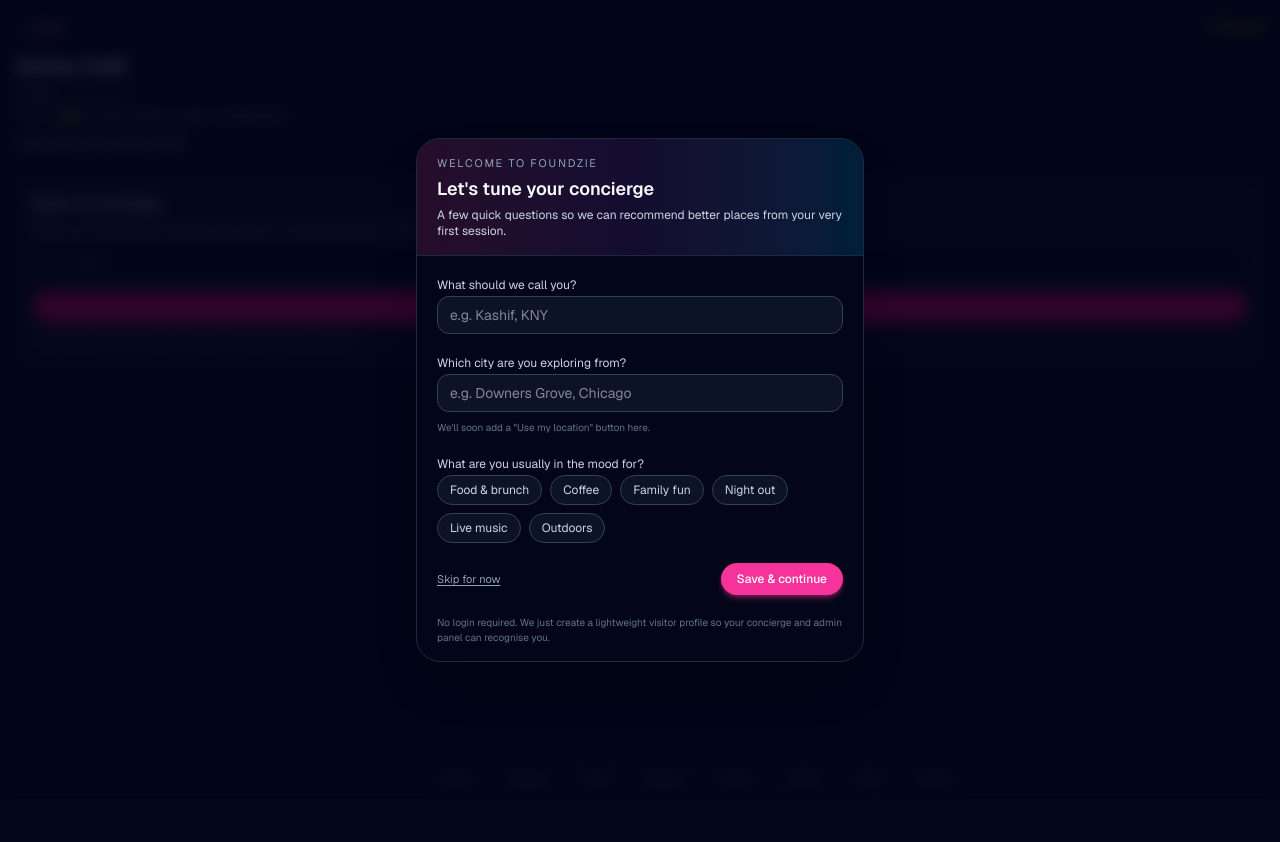
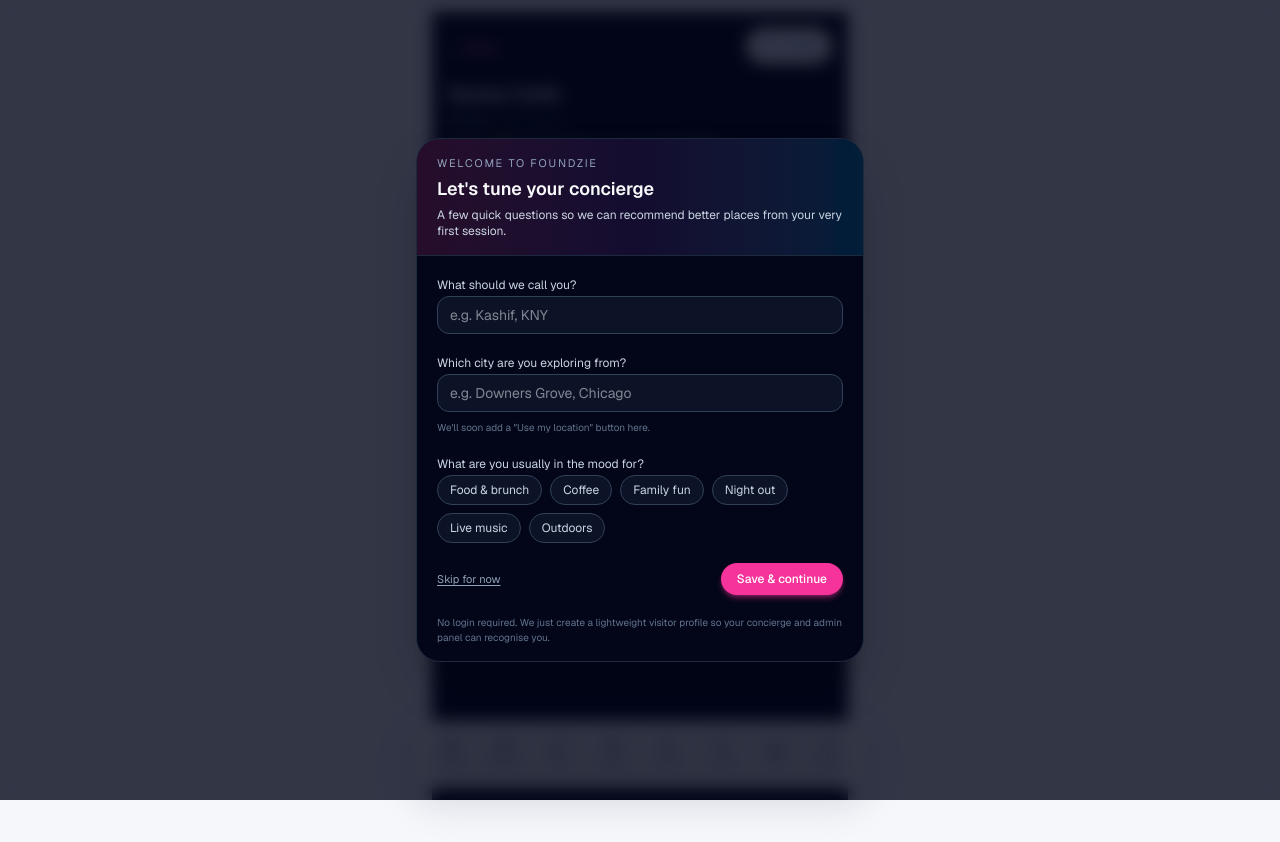
Before and after one commit to Foundzie/foundzie-v2, a Next.js app: page /mobile/places/1 in a window 1280 px wide. After the commit the page ends 800 px from the top, so only its background shows below. Built offline with nearby package versions, Linux system fonts and the light colour scheme; no server answers.

Commit message:
UI: lock light mode + premium mobile nav + install banner + cards

```diff
--- a/src/app/components/MobileSaveButton.tsx
+++ b/src/app/components/MobileSaveButton.tsx
@@ -1,12 +1,12 @@
-// src/app/components/MobileSaveButton.tsx
 "use client";
 
 import { useEffect, useState } from "react";
+import { Bookmark, BookmarkCheck } from "lucide-react";
 
 export default function MobileSaveButton({ placeId }: { placeId: string }) {
   const [saved, setSaved] = useState(false);
+  const [busy, setBusy] = useState(false);
 
-  // on mount, check if this place is already saved
   useEffect(() => {
     async function checkSaved() {
       try {
@@ -22,8 +22,10 @@ export default function MobileSaveButton({ placeId }: { placeId: string }) {
   }, [placeId]);
 
   const toggle = async () => {
+    if (busy) return;
     const next = !saved;
-    setSaved(next); // update UI first
+    setSaved(next);
+    setBusy(true);
 
     try {
       await fetch("/api/saved", {
@@ -36,17 +38,27 @@ export default function MobileSaveButton({ placeId }: { placeId: string }) {
       });
     } catch (err) {
       console.error("Failed to update saved on server", err);
-      // optional: revert
       setSaved(!next);
+    } finally {
+      setBusy(false);
     }
   };
 
   return (
     <button
       onClick={toggle}
-      className={saved ? "text-sm text-yellow-400" : "text-sm text-slate-400"}
+      disabled={busy}
+      className={[
+        "fz-btn inline-flex items-center gap-2 px-3 py-2",
+        "bg-white hover:bg-slate-50",
+        "text-[12px] font-semibold",
+        saved ? "text-[var(--primary)]" : "text-slate-700",
+        busy ? "opacity-60" : "",
+      ].join(" ")}
+      aria-label={saved ? "Saved" : "Save"}
     >
-      {saved ? "★ Saved" : "☆ Save"}
+      {saved ? <BookmarkCheck size={16} /> : <Bookmark size={16} />}
+      {saved ? "Saved" : "Save"}
     </button>
   );
 }
--- a/src/app/globals.css
+++ b/src/app/globals.css
@@ -1,27 +1,146 @@
 @import "tailwindcss";
 
+/* -------------------------------------------------------
+   Foundzie – Premium Light Mode System (App-like)
+   - No dark mode (locked)
+   - Soft surfaces + subtle elevation
+   - Safe-area support
+   - No sideways overflow
+-------------------------------------------------------- */
+
 :root {
-  --background: #ffffff;
-  --foreground: #171717;
+  /* Brand + UI tokens */
+  --bg: #f6f7fb;          /* app background */
+  --surface: #ffffff;     /* cards, headers */
+  --text: #0f172a;        /* slate-900-ish */
+  --muted: #64748b;       /* slate-500-ish */
+  --border: rgba(15, 23, 42, 0.10);
+
+  /* Brand accent (Instagram/Facebook-ish without copying) */
+  --primary: #2563eb;     /* blue */
+  --primary-2: #7c3aed;   /* purple accent */
+  --accent: #ec4899;      /* pink accent */
+
+  /* Shadows */
+  --shadow-sm: 0 1px 2px rgba(15, 23, 42, 0.06);
+  --shadow-md: 0 10px 30px rgba(15, 23, 42, 0.10);
+
+  /* iOS safe areas */
+  --safe-top: env(safe-area-inset-top);
+  --safe-right: env(safe-area-inset-right);
+  --safe-bottom: env(safe-area-inset-bottom);
+  --safe-left: env(safe-area-inset-left);
 }
 
 @theme inline {
-  --color-background: var(--background);
-  --color-foreground: var(--foreground);
+  /* Tailwind theme tokens used in your RootLayout body class */
+  --color-background: var(--bg);
+  --color-foreground: var(--text);
+
   --font-sans: var(--font-geist-sans);
   --font-mono: var(--font-geist-mono);
 }
 
+/* Lock light mode (ignore device dark mode) */
 @media (prefers-color-scheme: dark) {
   :root {
-    --background: #0a0a0a;
-    --foreground: #ededed;
+    --bg: #f6f7fb;
+    --surface: #ffffff;
+    --text: #0f172a;
+    --muted: #64748b;
+    --border: rgba(15, 23, 42, 0.10);
   }
 }
 
+html,
 body {
-  background: var(--background);
-  color: var(--foreground);
+  height: 100%;
+  width: 100%;
+  margin: 0;
+  padding: 0;
+
+  background: var(--bg);
+  color: var(--text);
+
   font-family: var(--font-geist-sans), system-ui, -apple-system, BlinkMacSystemFont,
     "Segoe UI", sans-serif;
+
+  /* Prevent “app wider than phone” */
+  overflow-x: hidden;
+
+  /* Better mobile feel */
+  -webkit-text-size-adjust: 100%;
 }
+
+* {
+  -webkit-tap-highlight-color: transparent;
+}
+
+/* App shell helpers */
+.app-screen {
+  height: 100dvh; /* modern */
+  height: 100vh;  /* fallback */
+  width: 100%;
+  overflow-x: hidden;
+  background: var(--bg);
+}
+
+.safe-area {
+  padding-top: var(--safe-top);
+  padding-right: var(--safe-right);
+  padding-bottom: var(--safe-bottom);
+  padding-left: var(--safe-left);
+}
+
+.native-scroll {
+  -webkit-overflow-scrolling: touch;
+  overscroll-behavior: contain;
+}
+
+/* Premium “card” + “button” primitives (use anywhere) */
+.fz-card {
+  background: var(--surface);
+  border: 1px solid var(--border);
+  border-radius: 16px;
+  box-shadow: var(--shadow-sm);
+}
+
+.fz-elevated {
+  box-shadow: var(--shadow-md);
+}
+
+.fz-btn {
+  border-radius: 9999px;
+  box-shadow: var(--shadow-sm);
+  border: 1px solid rgba(15, 23, 42, 0.10);
+}
+
+.fz-btn-primary {
+  background: linear-gradient(135deg, var(--primary), var(--primary-2));
+  color: white;
+  border: 0;
+  box-shadow: 0 8px 20px rgba(37, 99, 235, 0.25);
+}
+
+/* Modal primitives to keep popups inside viewport */
+.modal-overlay {
+  position: fixed;
+  inset: 0;
+  z-index: 50;
+  display: flex;
+  align-items: flex-end; /* bottom sheet style */
+  justify-content: center;
+  padding: 12px;
+  background: rgba(15, 23, 42, 0.35);
+}
+
+.modal-panel {
+  width: 100%;
+  max-width: 520px;
+  max-height: calc(100dvh - 24px);
+  overflow: auto;
+  border-radius: 18px;
+  background: var(--surface);
+  border: 1px solid var(--border);
+  box-shadow: var(--shadow-md);
+}
--- a/src/app/layout.tsx
+++ b/src/app/layout.tsx
@@ -14,39 +14,36 @@ const geistMono = Geist_Mono({
 });
 
 export const viewport: Viewport = {
-  themeColor: "#0b0b0f",
+  width: "device-width",
+  initialScale: 1,
+  maximumScale: 1,
+  userScalable: false,
+  viewportFit: "cover",
+  themeColor: "#F6F7FB", // ✅ light background for status bar
 };
 
 export const metadata: Metadata = {
   title: "Foundzie – Lightning-fast personal concierge",
   description:
     "Foundzie helps you instantly discover nearby food, fun, trips and experiences with chat, voice concierge, and SOS support.",
-
-  // This is correct for Next App Router manifest.ts
   manifest: "/manifest.webmanifest",
-
   icons: {
     icon: [
       { url: "/icon-192.png", sizes: "192x192", type: "image/png" },
       { url: "/icon-512.png", sizes: "512x512", type: "image/png" },
     ],
-    apple: [
-      { url: "/apple-touch-icon.png", sizes: "180x180", type: "image/png" },
-    ],
+    apple: [{ url: "/apple-touch-icon.png", sizes: "180x180", type: "image/png" }],
   },
-
   appleWebApp: {
     capable: true,
     title: "Foundzie",
-    statusBarStyle: "black-translucent",
+    statusBarStyle: "default", // ✅ better for light mode
   },
 };
 
 export default function RootLayout({
   children,
-}: Readonly<{
-  children: React.ReactNode;
-}>) {
+}: Readonly<{ children: React.ReactNode }>) {
   return (
     <html lang="en">
       <body
--- a/src/app/mobile/layout.tsx
+++ b/src/app/mobile/layout.tsx
@@ -6,21 +6,32 @@ import type { ReactNode } from "react";
 import { useEffect } from "react";
 import OnboardingGate from "./OnboardingGate";
 import GetAppButton from "@/app/components/GetAppButton";
+import { MaintenanceBannerMobile } from "@/components/MaintenanceBanner";
+
+import {
+  Home,
+  Compass,
+  MessageCircle,
+  MapPin,
+  Bell,
+  User,
+  Siren,
+  Shield,
+} from "lucide-react";
 
 type MobileLayoutProps = {
   children: ReactNode;
 };
 
 const navItems = [
-  { href: "/mobile", label: "Home" },
-  { href: "/mobile/explore", label: "Explore" },
-  { href: "/mobile/chat", label: "Chat" },
-  { href: "/mobile/nearby", label: "Nearby" },
-  { href: "/mobile/notifications", label: "Alerts" },
-  { href: "/mobile/profile", label: "Profile" },
-  { href: "/mobile/sos", label: "SOS" },
-  // quick link into admin for you while developing
-  { href: "/admin", label: "Admin" },
+  { href: "/mobile", label: "Home", icon: Home },
+  { href: "/mobile/explore", label: "Explore", icon: Compass },
+  { href: "/mobile/chat", label: "Chat", icon: MessageCircle },
+  { href: "/mobile/nearby", label: "Nearby", icon: MapPin },
+  { href: "/mobile/notifications", label: "Alerts", icon: Bell },
+  { href: "/mobile/profile", label: "Profile", icon: User },
+  { href: "/mobile/sos", label: "SOS", icon: Siren },
+  { href: "/admin", label: "Admin", icon: Shield }, // dev-only link
 ];
 
 const LS_ENGAGEMENT = "foundzie:engagement:count";
@@ -39,65 +50,77 @@ function bumpEngagement() {
 export default function MobileLayout({ children }: MobileLayoutProps) {
   const pathname = usePathname();
 
-  // engagement bump on route changes (used for Install CTA timing)
   useEffect(() => {
     if (typeof window === "undefined") return;
     bumpEngagement();
   }, [pathname]);
 
   return (
-    <div className="min-h-screen flex flex-col bg-slate-950 text-white">
-      {/* main content with onboarding gate */}
-      <div className="flex-1 overflow-y-auto">
+    <div className="app-screen safe-area bg-[var(--bg)] text-[var(--text)] overflow-x-hidden">
+      {/* Centered app canvas like premium apps */}
+      <div className="mx-auto h-full w-full max-w-md flex flex-col">
+        {/* Content area (native scroll) */}
+        <div className="flex-1 overflow-y-auto native-scroll px-4 pt-3 pb-24">
           <OnboardingGate>
-          {/* Smart Install CTA (M12d) */}
+            {/* Maintenance banner (stays inside screen) */}
+            <MaintenanceBannerMobile className="mb-3" />
+
+            {/* Smart Install CTA (banner style) */}
             <GetAppButton variant="banner" />
 
             {children}
           </OnboardingGate>
         </div>
 
-      {/* bottom nav */}
-      <nav className="sticky bottom-0 inset-x-0 border-t border-slate-800 bg-slate-950/95 backdrop-blur-md">
-        <div className="mx-auto max-w-md px-2 py-1.5 flex justify-between gap-1">
+        {/* Bottom nav: elevated, app-like, icon-first */}
+        <nav
+          className={[
+            "fixed left-1/2 -translate-x-1/2 bottom-3",
+            "w-[calc(100%-24px)] max-w-md",
+            "rounded-2xl bg-white/90 backdrop-blur-md",
+            "border border-[rgba(15,23,42,0.10)]",
+            "shadow-[0_14px_40px_rgba(15,23,42,0.14)]",
+          ].join(" ")}
+          style={{
+            paddingBottom: "calc(10px + var(--safe-bottom))",
+          }}
+        >
+          <div className="grid grid-cols-8 gap-1 px-2 pt-2">
             {navItems.map((item) => {
               const isActive =
                 pathname === item.href ||
                 (item.href === "/mobile" && pathname === "/mobile");
 
-            const isPrimary = item.label === "Home" || item.label === "Explore";
+              const Icon = item.icon;
 
               return (
                 <Link
                   key={item.href}
                   href={item.href}
                   className={[
-                  "flex-1 flex flex-col items-center justify-center gap-[2px] px-2 py-1 rounded-full transition-all text-[10px]",
-                  isActive
-                    ? "text-pink-400"
-                    : "text-slate-400 hover:text-slate-100",
-                  isPrimary && "max-w-[72px]",
+                    "flex flex-col items-center justify-center",
+                    "py-2 rounded-xl transition-all",
+                    isActive ? "bg-[rgba(37,99,235,0.10)]" : "hover:bg-black/5",
                   ].join(" ")}
                 >
+                  <Icon
+                    size={18}
+                    className={isActive ? "text-[var(--primary)]" : "text-slate-500"}
+                  />
                   <span
                     className={[
-                    "px-2 py-1 rounded-full border text-[11px] leading-none",
-                    isActive
-                      ? "border-pink-500 bg-pink-500/10"
-                      : "border-transparent bg-slate-900/40",
+                      "mt-1 text-[10px] leading-none",
+                      isActive ? "text-[var(--primary)] font-semibold" : "text-slate-500",
                     ].join(" ")}
                   >
                     {item.label}
                   </span>
-
-                {item.label === "Alerts" && isActive && (
-                  <span className="w-1.5 h-1.5 rounded-full bg-pink-500" />
-                )}
                 </Link>
               );
             })}
           </div>
         </nav>
       </div>
+    </div>
   );
 }
```
Also changed, not shown: src/app/components/BottomNav.tsx (+39 -26 lines), src/app/components/GetAppButton.tsx (+83 -86 lines), src/app/components/PlaceCard.tsx (+38 -15 lines), src/components/MaintenanceBanner.tsx (+22 -13 lines). Lines whose indentation alone changed are shown as unchanged.
